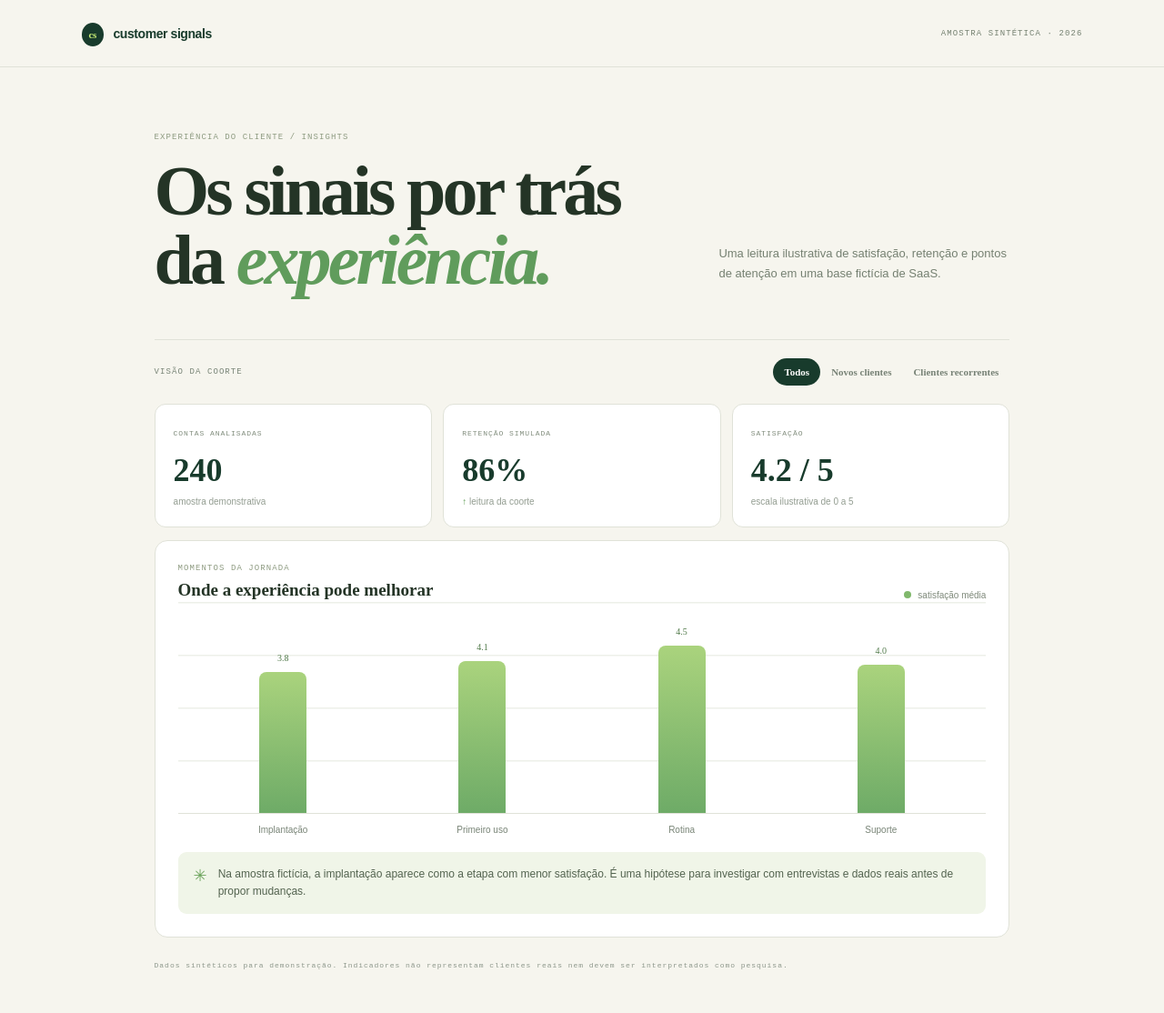
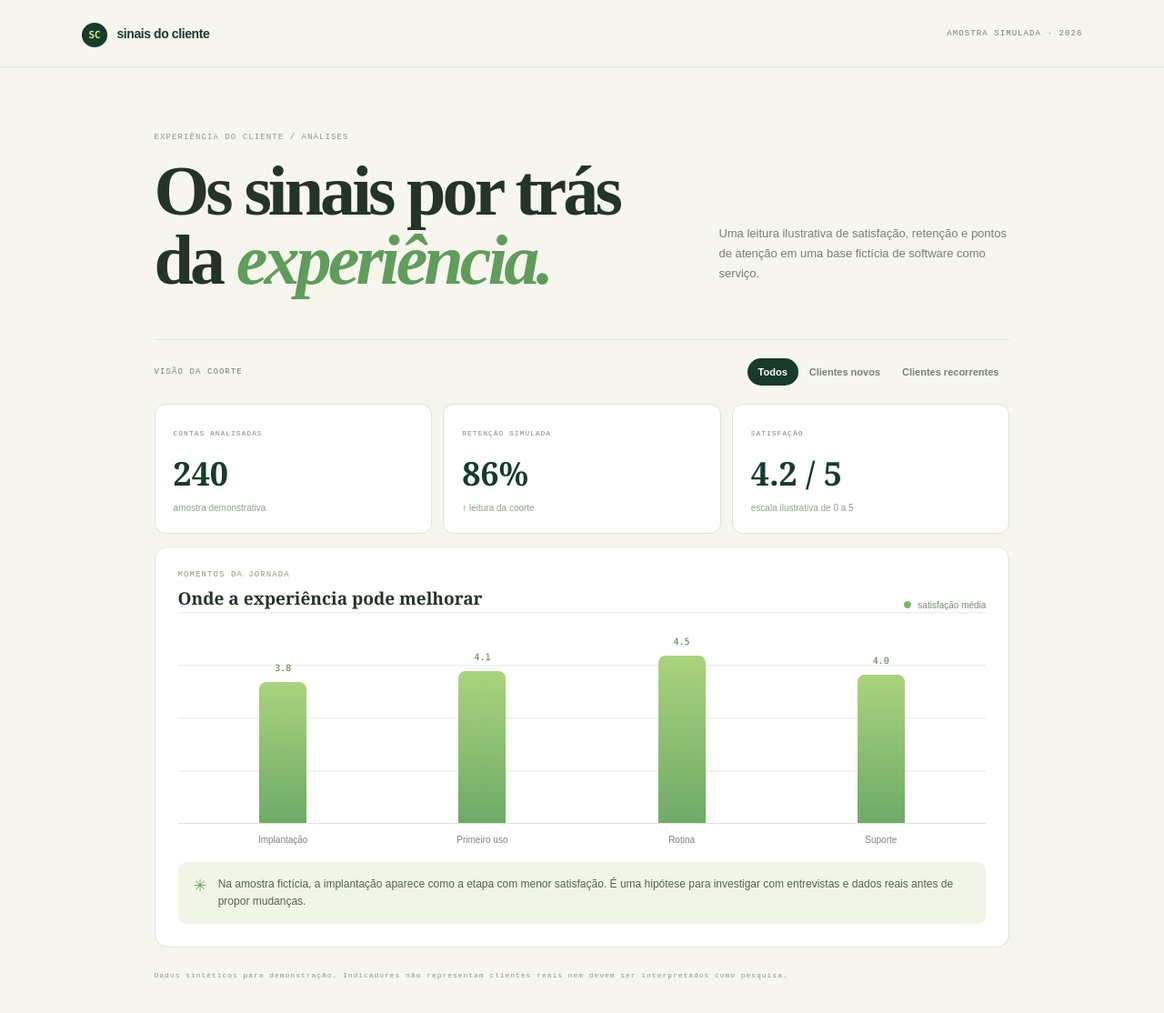
Before and after one commit to dieison-a/indicadores-de-experiencia, a plain HTML site: page index.html in a window 1280 px wide. Shown: the whole page at 91% size. Drawn offline with Linux system fonts and the light colour scheme.

Commit message:
refatoração: localiza projeto e registra transparência
Co-authored-by: Copilot <223556219+Copilot@users.noreply.github.com>

```diff
--- a/app.js
+++ b/app.js
@@ -1,64 +1,64 @@
-const cohorts = {
-  all: {
-    accounts: 240,
-    retention: 86,
-    satisfaction: 4.2,
-    stages: [["Implantação", 3.8], ["Primeiro uso", 4.1], ["Rotina", 4.5], ["Suporte", 4.0]],
-    insight: "Na amostra fictícia, a implantação aparece como a etapa com menor satisfação. É uma hipótese para investigar com entrevistas e dados reais antes de propor mudanças."
+const coortes = {
+  todas: {
+    contas: 240,
+    retencao: 86,
+    satisfacao: 4.2,
+    etapas: [["Implantação", 3.8], ["Primeiro uso", 4.1], ["Rotina", 4.5], ["Suporte", 4.0]],
+    analise: "Na amostra fictícia, a implantação aparece como a etapa com menor satisfação. É uma hipótese para investigar com entrevistas e dados reais antes de propor mudanças."
   },
-  new: {
-    accounts: 82,
-    retention: 74,
-    satisfaction: 3.7,
-    stages: [["Implantação", 3.3], ["Primeiro uso", 3.8], ["Rotina", 4.2], ["Suporte", 3.6]],
-    insight: "A coorte nova sinaliza uma oportunidade de acompanhar configuração e primeiro valor percebido. O indicador é ilustrativo, não uma conclusão de pesquisa."
+  novas: {
+    contas: 82,
+    retencao: 74,
+    satisfacao: 3.7,
+    etapas: [["Implantação", 3.3], ["Primeiro uso", 3.8], ["Rotina", 4.2], ["Suporte", 3.6]],
+    analise: "A coorte nova sinaliza uma oportunidade de acompanhar configuração e primeiro valor percebido. O indicador é ilustrativo, não uma conclusão de pesquisa."
   },
-  mature: {
-    accounts: 158,
-    retention: 92,
-    satisfaction: 4.5,
-    stages: [["Implantação", 4.1], ["Primeiro uso", 4.3], ["Rotina", 4.7], ["Suporte", 4.4]],
-    insight: "Clientes recorrentes têm uma leitura mais positiva neste cenário fictício. Compare comportamentos e contexto antes de atribuir causalidade."
+  recorrentes: {
+    contas: 158,
+    retencao: 92,
+    satisfacao: 4.5,
+    etapas: [["Implantação", 4.1], ["Primeiro uso", 4.3], ["Rotina", 4.7], ["Suporte", 4.4]],
+    analise: "Clientes recorrentes têm uma leitura mais positiva neste cenário fictício. Compare comportamentos e contexto antes de atribuir causalidade."
   }
 };
 
-const buttons = [...document.querySelectorAll(".cohort")];
-const chart = document.querySelector("#chart");
+const botoes = [...document.querySelectorAll(".coorte")];
+const grafico = document.querySelector("#grafico");
 
-function showCohort(key) {
-  const cohort = cohorts[key];
-  document.querySelector("#accounts").textContent = cohort.accounts.toLocaleString("pt-BR");
-  document.querySelector("#retention").textContent = `${cohort.retention}%`;
-  document.querySelector("#satisfaction").textContent = `${cohort.satisfaction.toFixed(1)} / 5`;
-  document.querySelector("#insight-text").textContent = cohort.insight;
-  chart.replaceChildren();
+function mostrarCoorte(chave) {
+  const coorte = coortes[chave];
+  document.querySelector("#contas").textContent = coorte.contas.toLocaleString("pt-BR");
+  document.querySelector("#retencao").textContent = `${coorte.retencao}%`;
+  document.querySelector("#satisfacao").textContent = `${coorte.satisfacao.toFixed(1)} / 5`;
+  document.querySelector("#texto-analise").textContent = coorte.analise;
+  grafico.replaceChildren();
 
-  for (const [label, value] of cohort.stages) {
-    const group = document.createElement("div");
-    group.className = "bar-group";
-    const bar = document.createElement("div");
-    bar.className = "bar";
-    bar.style.setProperty("--height", `${value / 5 * 100}%`);
-    const output = document.createElement("span");
-    output.className = "bar-value";
-    output.textContent = value.toFixed(1);
-    const caption = document.createElement("span");
-    caption.className = "bar-label";
-    caption.textContent = label;
-    bar.append(output);
-    group.append(bar, caption);
-    chart.append(group);
+  for (const [rotulo, valor] of coorte.etapas) {
+    const grupo = document.createElement("div");
+    grupo.className = "grupo-coluna";
+    const coluna = document.createElement("div");
+    coluna.className = "coluna";
+    coluna.style.setProperty("--altura", `${valor / 5 * 100}%`);
+    const saida = document.createElement("span");
+    saida.className = "valor-coluna";
+    saida.textContent = valor.toFixed(1);
+    const legenda = document.createElement("span");
+    legenda.className = "rotulo-coluna";
+    legenda.textContent = rotulo;
+    coluna.append(saida);
+    grupo.append(coluna, legenda);
+    grafico.append(grupo);
   }
 
-  for (const button of buttons) {
-    const active = button.dataset.cohort === key;
-    button.classList.toggle("active", active);
-    button.setAttribute("aria-pressed", String(active));
+  for (const botao of botoes) {
+    const ativo = botao.dataset.coorte === chave;
+    botao.classList.toggle("ativo", ativo);
+    botao.setAttribute("aria-pressed", String(ativo));
   }
 }
 
-for (const button of buttons) {
-  button.addEventListener("click", () => showCohort(button.dataset.cohort));
+for (const botao of botoes) {
+  botao.addEventListener("click", () => mostrarCoorte(botao.dataset.coorte));
 }
 
-showCohort("all");
+mostrarCoorte("todas");
--- a/index.html
+++ b/index.html
@@ -4,24 +4,24 @@
   <meta charset="utf-8">
   <meta name="viewport" content="width=device-width, initial-scale=1">
   <meta name="description" content="Laboratório demonstrativo de indicadores de experiência do cliente.">
-  <title>Customer Signals — Insights</title>
+  <title>Sinais do Cliente — Análises</title>
   <link rel="stylesheet" href="styles.css">
   <script src="app.js" defer></script>
 </head>
 <body>
-  <header class="header"><a href="#" class="logo"><span>cs</span> customer signals</a><span class="sample">AMOSTRA SINTÉTICA · 2026</span></header>
+  <header class="cabecalho"><a href="#" class="marca"><span>SC</span> sinais do cliente</a><span class="amostra">AMOSTRA SIMULADA · 2026</span></header>
   <main>
-    <section class="intro"><div><p class="overline">EXPERIÊNCIA DO CLIENTE / INSIGHTS</p><h1>Os sinais por trás<br>da <i>experiência.</i></h1></div><p class="intro-note">Uma leitura ilustrativa de satisfação, retenção e pontos de atenção em uma base fictícia de SaaS.</p></section>
-    <section class="cohort-bar"><span>VISÃO DA COORTE</span><div role="group" aria-label="Selecionar coorte"><button class="cohort active" data-cohort="all" aria-pressed="true">Todos</button><button class="cohort" data-cohort="new" aria-pressed="false">Novos clientes</button><button class="cohort" data-cohort="mature" aria-pressed="false">Clientes recorrentes</button></div></section>
-    <section class="metrics" aria-live="polite">
-      <article class="metric"><span>CONTAS ANALISADAS</span><strong id="accounts">—</strong><small>amostra demonstrativa</small></article>
-      <article class="metric"><span>RETENÇÃO SIMULADA</span><strong id="retention">—</strong><small><b class="trend">↑</b> leitura da coorte</small></article>
-      <article class="metric"><span>SATISFAÇÃO</span><strong id="satisfaction">—</strong><small>escala ilustrativa de 0 a 5</small></article>
+    <section class="introducao"><div><p class="sobretitulo">EXPERIÊNCIA DO CLIENTE / ANÁLISES</p><h1>Os sinais por trás<br>da <i>experiência.</i></h1></div><p class="nota-introducao">Uma leitura ilustrativa de satisfação, retenção e pontos de atenção em uma base fictícia de software como serviço.</p></section>
+    <section class="barra-coorte"><span>VISÃO DA COORTE</span>    <div role="group" aria-label="Selecionar grupo"><button class="coorte ativo" data-coorte="todas" aria-pressed="true">Todos</button><button class="coorte" data-coorte="novas" aria-pressed="false">Clientes novos</button><button class="coorte" data-coorte="recorrentes" aria-pressed="false">Clientes recorrentes</button></div></section>
+    <section class="metricas" aria-live="polite">
+      <article class="metrica"><span>CONTAS ANALISADAS</span><strong id="contas">—</strong><small>amostra demonstrativa</small></article>
+      <article class="metrica"><span>RETENÇÃO SIMULADA</span><strong id="retencao">—</strong><small><b class="tendencia">↑</b> leitura da coorte</small></article>
+      <article class="metrica"><span>SATISFAÇÃO</span><strong id="satisfacao">—</strong><small>escala ilustrativa de 0 a 5</small></article>
     </section>
-    <section class="chart-card">
-      <div class="chart-head"><div><p class="overline">MOMENTOS DA JORNADA</p><h2>Onde a experiência pode melhorar</h2></div><span class="legend"><i></i> satisfação média</span></div>
-      <div class="chart" id="chart" role="img" aria-label="Gráfico de satisfação por etapa da jornada"></div>
-      <div class="insight"><span class="spark">✳</span><p id="insight-text"></p></div>
+    <section class="cartao-grafico">
+      <div class="cabecalho-grafico"><div><p class="sobretitulo">MOMENTOS DA JORNADA</p><h2>Onde a experiência pode melhorar</h2></div><span class="legenda"><i></i> satisfação média</span></div>
+      <div class="grafico" id="grafico" role="img" aria-label="Gráfico de satisfação por etapa da jornada"></div>
+      <div class="analise"><span class="sinal">✳</span><p id="texto-analise"></p></div>
     </section>
     <footer>Dados sintéticos para demonstração. Indicadores não representam clientes reais nem devem ser interpretados como pesquisa.</footer>
   </main>
--- a/styles.css
+++ b/styles.css
@@ -1,11 +1,291 @@
-:root{font-family:"DM Sans",sans-serif;color:#243426;background:#f6f5ee;--forest:#183b2c;--lime:#c8ed76;--orange:#e8794f;--muted:#778276;--line:#e0e2d8}
-*{box-sizing:border-box}body{margin:0}.header{height:74px;padding:0 7vw;display:flex;justify-content:space-between;align-items:center;border-bottom:1px solid var(--line)}.logo{font-weight:700;font-size:14px;color:var(--forest);text-decoration:none;letter-spacing:-.03em}.logo span{background:var(--forest);color:var(--lime);padding:7px 8px;border-radius:50%;margin-right:7px;font:700 11px "DM Mono"}.sample,.overline,.cohort-bar>span,.metric>span,footer{font:500 9px "DM Mono",monospace;letter-spacing:.12em}.sample{color:#748070}
-main{max-width:1120px;margin:auto;padding:0 7vw}.intro{display:flex;align-items:flex-end;justify-content:space-between;gap:30px;padding:72px 0 48px}.overline{color:#8e9b81;margin:0 0 16px}.intro h1{font:700 clamp(42px,7vw,78px)/.98 "Playfair Display",serif;letter-spacing:-.05em;margin:0}.intro h1 i{color:#609c5c}.intro-note{max-width:320px;color:#758071;font-size:13px;line-height:1.7}
-.cohort-bar{display:flex;justify-content:space-between;align-items:center;border-top:1px solid var(--line);padding:20px 0}.cohort-bar>span{color:#788476}.cohort{border:0;background:transparent;padding:9px 12px;color:#778276;font:600 11px "DM Sans";border-radius:20px;cursor:pointer}.cohort.active{background:var(--forest);color:#fff}.cohort:focus-visible{outline:2px solid var(--orange);outline-offset:2px}
-.metrics{display:grid;grid-template-columns:repeat(3,1fr);gap:12px}.metric{background:#fff;border:1px solid var(--line);border-radius:12px;padding:20px}.metric>span{color:#818d7d;font-size:8px}.metric strong{display:block;color:var(--forest);font:700 36px "Playfair Display";margin:13px 0 3px}.metric small{font-size:10px;color:#939d91}.trend{color:#5b9c50}
-.chart-card{background:#fff;border:1px solid var(--line);border-radius:14px;padding:25px;margin-top:14px}.chart-head{display:flex;justify-content:space-between;align-items:flex-end;gap:20px}.chart-head .overline{margin-bottom:8px}.chart-head h2{font:600 19px "Playfair Display";margin:0}.legend{font-size:10px;color:#7f8a7b}.legend i{display:inline-block;width:8px;height:8px;background:#80b86c;border-radius:50%;margin-right:5px}
-.chart{height:235px;display:flex;align-items:flex-end;justify-content:space-around;gap:18px;padding:30px 15px 0;border-bottom:1px solid var(--line);background:repeating-linear-gradient(to top,transparent 0,transparent 56px,#edf0e9 57px,#edf0e9 58px)}.bar-group{height:100%;display:flex;flex:1;align-items:flex-end;justify-content:center;position:relative}.bar{width:min(52px,70%);height:var(--height);background:linear-gradient(180deg,#aad37d,#6eab67);border-radius:8px 8px 0 0;position:relative;transition:height .25s}.bar-value{position:absolute;top:-21px;left:0;right:0;text-align:center;color:#537b4c;font:500 10px "DM Mono"}.bar-label{position:absolute;bottom:-24px;font-size:10px;color:#788476;text-align:center;white-space:nowrap}
-.insight{display:flex;gap:12px;align-items:flex-start;margin-top:42px;padding:15px 17px;background:#f0f5e8;border-radius:9px}.spark{color:#6ca45c;font-size:18px}.insight p{font-size:12px;line-height:1.6;color:#53634f;margin:0}
-footer{padding:24px 0 34px;color:#8d978b;font-size:8px;line-height:1.7}
-@media(max-width:650px){.header{padding:0 20px}.sample{font-size:7px}main{padding:0 20px}.intro{padding:52px 0 30px;display:block}.intro-note{margin-top:20px}.cohort-bar{align-items:flex-start;flex-direction:column;gap:10px}.cohort-bar>div{display:flex;flex-wrap:wrap}.metrics{grid-template-columns:1fr}.metric{padding:15px}.metric strong{font-size:29px}.chart-card{padding:18px 12px}.chart-head{align-items:flex-start;flex-direction:column}.chart{gap:8px;padding-inline:0}.bar-label{font-size:8px;white-space:normal;width:62px}.legend{font-size:9px}}
-@media(prefers-reduced-motion:reduce){.bar{transition:none}}
+:root {
+  font-family:sans-serif;
+  color:#243426;
+  background:#f6f5ee;
+  --floresta:#183b2c;
+  --lima:#c8ed76;
+  --laranja:#e8794f;
+  --suave:#778276;
+  --linha:#e0e2d8
+}
+* {
+  box-sizing:border-box
+}
+body {
+  margin:0
+}
+.cabecalho {
+  height:74px;
+  padding:0 7vw;
+  display:flex;
+  justify-content:space-between;
+  align-items:center;
+  border-bottom:1px solid var(--linha)
+}
+.marca {
+  font-weight:700;
+  font-size:14px;
+  color:var(--floresta);
+  text-decoration:none;
+  letter-spacing:-.03em
+}
+.marca span {
+  background:var(--floresta);
+  color:var(--lima);
+  padding:7px 8px;
+  border-radius:50%;
+  margin-right:7px;
+  font:700 11px Consolas,monospace
+}
+.amostra,.sobretitulo,.barra-coorte>span,.metrica>span,footer {
+  font:500 9px monospace;
+  letter-spacing:.12em
+}
+.amostra {
+  color:#748070
+}
+main {
+  max-width:1120px;
+  margin:auto;
+  padding:0 7vw
+}
+.introducao {
+  display:flex;
+  align-items:flex-end;
+  justify-content:space-between;
+  gap:30px;
+  padding:72px 0 48px
+}
+.sobretitulo {
+  color:#8e9b81;
+  margin:0 0 16px
+}
+.introducao h1 {
+  font:700 clamp(42px,7vw,78px)/.98 serif;
+  letter-spacing:-.05em;
+  margin:0
+}
+.introducao h1 i {
+  color:#609c5c
+}
+.nota-introducao {
+  max-width:320px;
+  color:#758071;
+  font-size:13px;
+  line-height:1.7
+}
+.barra-coorte {
+  display:flex;
+  justify-content:space-between;
+  align-items:center;
+  border-top:1px solid var(--linha);
+  padding:20px 0
+}
+.barra-coorte>span {
+  color:#788476
+}
+.coorte {
+  border:0;
+  background:transparent;
+  padding:9px 12px;
+  color:#778276;
+  font:600 11px sans-serif;
+  border-radius:20px;
+  cursor:pointer
+}
+.coorte.ativo {
+  background:var(--floresta);
+  color:#fff
+}
+.coorte:focus-visible {
+  outline:2px solid var(--laranja);
+  outline-offset:2px
+}
+.metricas {
+  display:grid;
+  grid-template-columns:repeat(3,1fr);
+  gap:12px
+}
+.metrica {
+  background:#fff;
+  border:1px solid var(--linha);
+  border-radius:12px;
+  padding:20px
+}
+.metrica>span {
+  color:#818d7d;
+  font-size:8px
+}
+.metrica strong {
+  display:block;
+  color:var(--floresta);
+  font:700 36px Georgia,serif;
+  margin:13px 0 3px
+}
+.metrica small {
+  font-size:10px;
+  color:#939d91
+}
+.tendencia {
+  color:#5b9c50
+}
+.cartao-grafico {
+  background:#fff;
+  border:1px solid var(--linha);
+  border-radius:14px;
+  padding:25px;
+  margin-top:14px
+}
+.cabecalho-grafico {
+  display:flex;
+  justify-content:space-between;
+  align-items:flex-end;
+  gap:20px
+}
+.cabecalho-grafico .sobretitulo {
+  margin-bottom:8px
+}
+.cabecalho-grafico h2 {
+  font:600 19px Georgia,serif;
+  margin:0
+}
+.legenda {
+  font-size:10px;
+  color:#7f8a7b
+}
+.legenda i {
+  display:inline-block;
+  width:8px;
+  height:8px;
+  background:#80b86c;
+  border-radius:50%;
+  margin-right:5px
+}
+.grafico {
+  height:235px;
+  display:flex;
+  align-items:flex-end;
+  justify-content:space-around;
+  gap:18px;
+  padding:30px 15px 0;
+  border-bottom:1px solid var(--linha);
+  background:repeating-linear-gradient(to top,transparent 0,transparent 56px,#edf0e9 57px,#edf0e9 58px)
+}
+.grupo-coluna {
+  height:100%;
+  display:flex;
+  flex:1;
+  align-items:flex-end;
+  justify-content:center;
+  position:relative
+}
+.coluna {
+  width:min(52px,70%);
+  height:var(--altura);
+  background:linear-gradient(180deg,#aad37d,#6eab67);
+  border-radius:8px 8px 0 0;
+  position:relative;
+  transition:height .25s
+}
+.valor-coluna {
+  position:absolute;
+  top:-21px;
+  left:0;
+  right:0;
+  text-align:center;
+  color:#537b4c;
+  font:500 10px Consolas,monospace
+}
+.rotulo-coluna {
+  position:absolute;
+  bottom:-24px;
+  font-size:10px;
+  color:#788476;
+  text-align:center;
+  white-space:nowrap
+}
+.analise {
+  display:flex;
+  gap:12px;
+  align-items:flex-start;
+  margin-top:42px;
+  padding:15px 17px;
+  background:#f0f5e8;
+  border-radius:9px
+}
+.sinal {
+  color:#6ca45c;
+  font-size:18px
+}
+.analise p {
+  font-size:12px;
+  line-height:1.6;
+  color:#53634f;
+  margin:0
+}
+footer {
+  padding:24px 0 34px;
+  color:#8d978b;
+  font-size:8px;
+  line-height:1.7
+}
+@media(max-width:650px) {
+  .cabecalho {
+    padding:0 20px
+  }
+  .amostra {
+    font-size:7px
+  }
+  main {
+    padding:0 20px
+  }
+  .introducao {
+    padding:52px 0 30px;
+    display:block
+  }
+  .nota-introducao {
+    margin-top:20px
+  }
+  .barra-coorte {
+    align-items:flex-start;
+    flex-direction:column;
+    gap:10px
+  }
+  .barra-coorte>div {
+    display:flex;
+    flex-wrap:wrap
+  }
+  .metricas {
+    grid-template-columns:1fr
+  }
+  .metrica {
+    padding:15px
+  }
+  .metrica strong {
+    font-size:29px
+  }
+  .cartao-grafico {
+    padding:18px 12px
+  }
+  .cabecalho-grafico {
+    align-items:flex-start;
+    flex-direction:column
+  }
+  .grafico {
+    gap:8px;
+    padding-inline:0
+  }
+  .rotulo-coluna {
+    font-size:8px;
+    white-space:normal;
+    width:62px
+  }
+  .legenda {
+    font-size:9px
+  }
+}
+@media(prefers-reduced-motion:reduce) {
+  .coluna {
+    transition:none
+  }
+}
```
Also changed, not shown: 1 other file.
